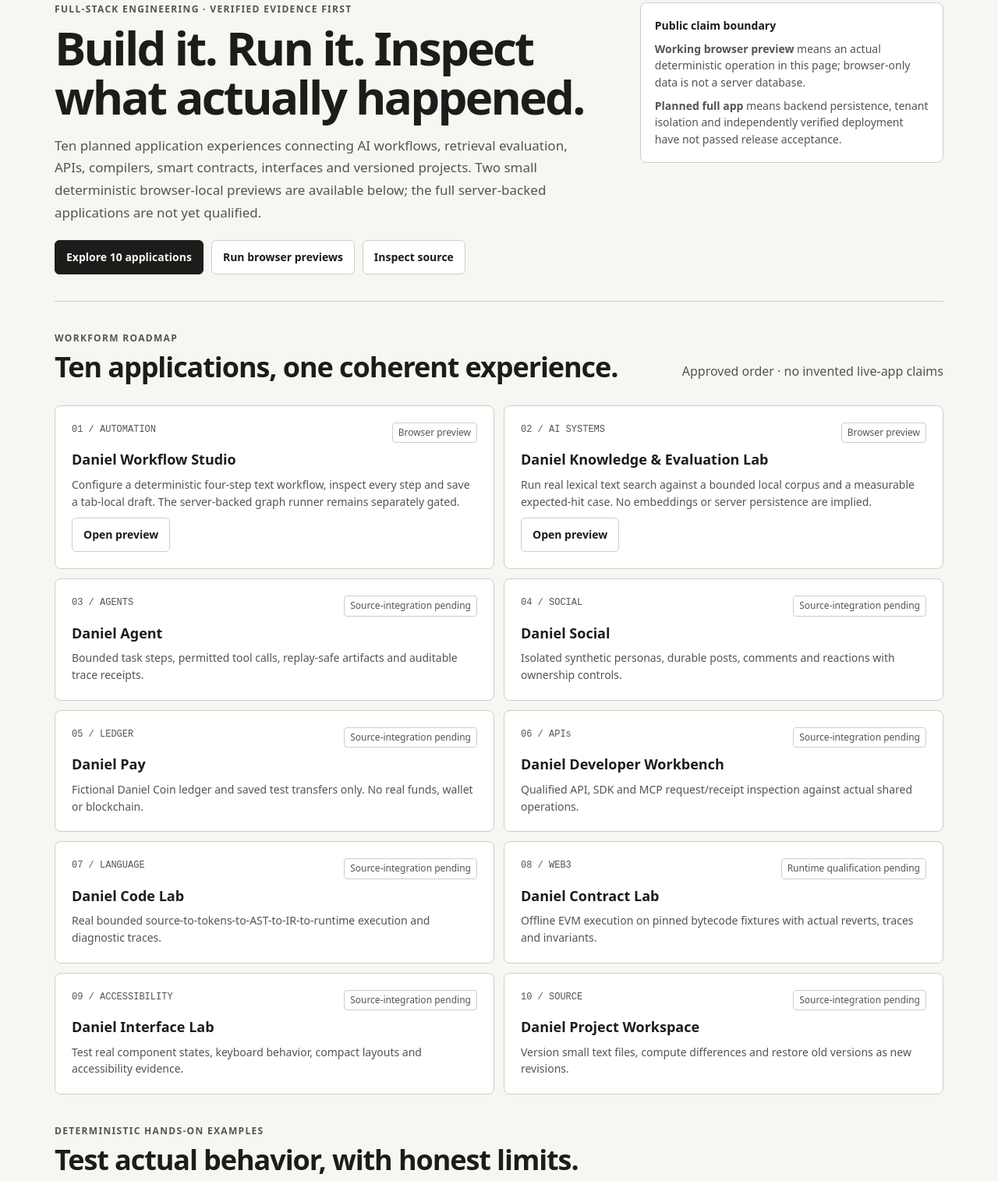
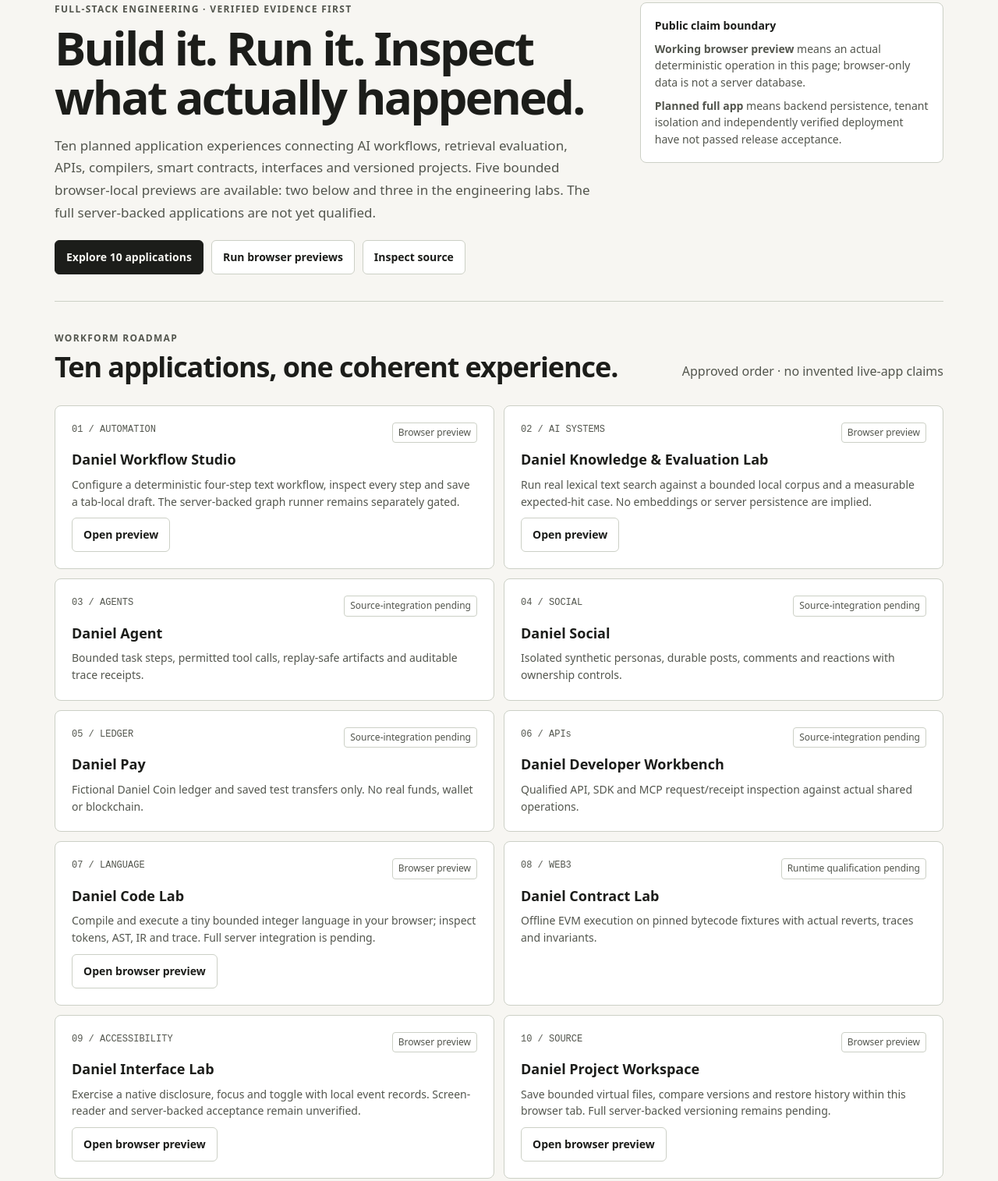
Before and after one commit to jemueldaniel/danielcodes, a plain HTML site: page apps/index.html in a window 1280 px wide. Shown: the part 113-1628 px from the top of the page at 78% size. Drawn offline with Linux system fonts and the light colour scheme.

Commit message:
Connect three independently tested local engineering labs to the ten-app catalog [skip ci]

```diff
--- a/apps/index.html
+++ b/apps/index.html
@@ -19,7 +19,7 @@
 <header class="top"><div class="wrap nav"><a class="brand" href="/">Jemuel Daniel / Engineering Apps</a><div class="navlinks"><a class="smallLink" href="/">Portfolio</a><a class="smallLink" href="/resume">Résumé</a><button class="smallLink" id="theme" type="button" aria-pressed="false">Dark mode</button></div></div></header>
 <main id="main" class="wrap">
 <section class="hero">
-<div><div class="eyebrow">Full-stack engineering · Verified evidence first</div><h1>Build it. Run it. Inspect what actually happened.</h1><p class="lead">Ten planned application experiences connecting AI workflows, retrieval evaluation, APIs, compilers, smart contracts, interfaces and versioned projects. Two small deterministic browser-local previews are available below; the full server-backed applications are not yet qualified.</p><div class="heroBtns"><a href="#catalog" class="btn primary">Explore 10 applications</a><a href="#workbench" class="btn">Run browser previews</a><a href="https://github.com/jemueldaniel/danielcodes" target="_blank" rel="noopener noreferrer" class="btn">Inspect source</a></div></div>
+<div><div class="eyebrow">Full-stack engineering · Verified evidence first</div><h1>Build it. Run it. Inspect what actually happened.</h1><p class="lead">Ten planned application experiences connecting AI workflows, retrieval evaluation, APIs, compilers, smart contracts, interfaces and versioned projects. Five bounded browser-local previews are available: two below and three in the engineering labs. The full server-backed applications are not yet qualified.</p><div class="heroBtns"><a href="#catalog" class="btn primary">Explore 10 applications</a><a href="#workbench" class="btn">Run browser previews</a><a href="https://github.com/jemueldaniel/danielcodes" target="_blank" rel="noopener noreferrer" class="btn">Inspect source</a></div></div>
 <aside class="truth" aria-label="Evidence boundaries"><strong>Public claim boundary</strong><p><b>Working browser preview</b> means an actual deterministic operation in this page; browser-only data is not a server database.</p><p><b>Planned full app</b> means backend persistence, tenant isolation and independently verified deployment have not passed release acceptance.</p></aside>
 </section>
 <section class="section" id="catalog"><div class="heading"><div><div class="eyebrow">Workform roadmap</div><h2>Ten applications, one coherent experience.</h2></div><p class="muted">Approved order · no invented live-app claims</p></div>
@@ -30,10 +30,10 @@
 <article class="card"><div class="card-top"><span class="num">04 / SOCIAL</span><span class="tag">Source-integration pending</span></div><h3>Daniel Social</h3><p>Isolated synthetic personas, durable posts, comments and reactions with ownership controls.</p></article>
 <article class="card"><div class="card-top"><span class="num">05 / LEDGER</span><span class="tag">Source-integration pending</span></div><h3>Daniel Pay</h3><p>Fictional Daniel Coin ledger and saved test transfers only. No real funds, wallet or blockchain.</p></article>
 <article class="card"><div class="card-top"><span class="num">06 / APIs</span><span class="tag">Source-integration pending</span></div><h3>Daniel Developer Workbench</h3><p>Qualified API, SDK and MCP request/receipt inspection against actual shared operations.</p></article>
-<article class="card"><div class="card-top"><span class="num">07 / LANGUAGE</span><span class="tag">Source-integration pending</span></div><h3>Daniel Code Lab</h3><p>Real bounded source-to-tokens-to-AST-to-IR-to-runtime execution and diagnostic traces.</p></article>
+<article class="card"><div class="card-top"><span class="num">07 / LANGUAGE</span><span class="tag">Browser preview</span></div><h3>Daniel Code Lab</h3><p>Compile and execute a tiny bounded integer language in your browser; inspect tokens, AST, IR and trace. Full server integration is pending.</p><a class="btn" href="/apps/labs/#code">Open browser preview</a></article>
 <article class="card"><div class="card-top"><span class="num">08 / WEB3</span><span class="tag">Runtime qualification pending</span></div><h3>Daniel Contract Lab</h3><p>Offline EVM execution on pinned bytecode fixtures with actual reverts, traces and invariants.</p></article>
-<article class="card"><div class="card-top"><span class="num">09 / ACCESSIBILITY</span><span class="tag">Source-integration pending</span></div><h3>Daniel Interface Lab</h3><p>Test real component states, keyboard behavior, compact layouts and accessibility evidence.</p></article>
-<article class="card"><div class="card-top"><span class="num">10 / SOURCE</span><span class="tag">Source-integration pending</span></div><h3>Daniel Project Workspace</h3><p>Version small text files, compute differences and restore old versions as new revisions.</p></article>
+<article class="card"><div class="card-top"><span class="num">09 / ACCESSIBILITY</span><span class="tag">Browser preview</span></div><h3>Daniel Interface Lab</h3><p>Exercise a native disclosure, focus and toggle with local event records. Screen-reader and server-backed acceptance remain unverified.</p><a class="btn" href="/apps/labs/#interface">Open browser preview</a></article>
+<article class="card"><div class="card-top"><span class="num">10 / SOURCE</span><span class="tag">Browser preview</span></div><h3>Daniel Project Workspace</h3><p>Save bounded virtual files, compare versions and restore history within this browser tab. Full server-backed versioning remains pending.</p><a class="btn" href="/apps/labs/#project">Open browser preview</a></article>
 </div></section>
 <section class="section" id="workbench"><div class="eyebrow">Deterministic hands-on examples</div><h2>Test actual behavior, with honest limits.</h2>
 <div class="preview"><div class="tabbar" role="tablist" aria-label="Select a browser preview"><button id="tab-workflow" role="tab" type="button" aria-selected="true" aria-controls="pane-workflow">Workflow Studio preview</button><button id="tab-lab" role="tab" type="button" aria-selected="false" aria-controls="pane-lab" tabindex="-1">Knowledge Lab preview</button></div>
```
